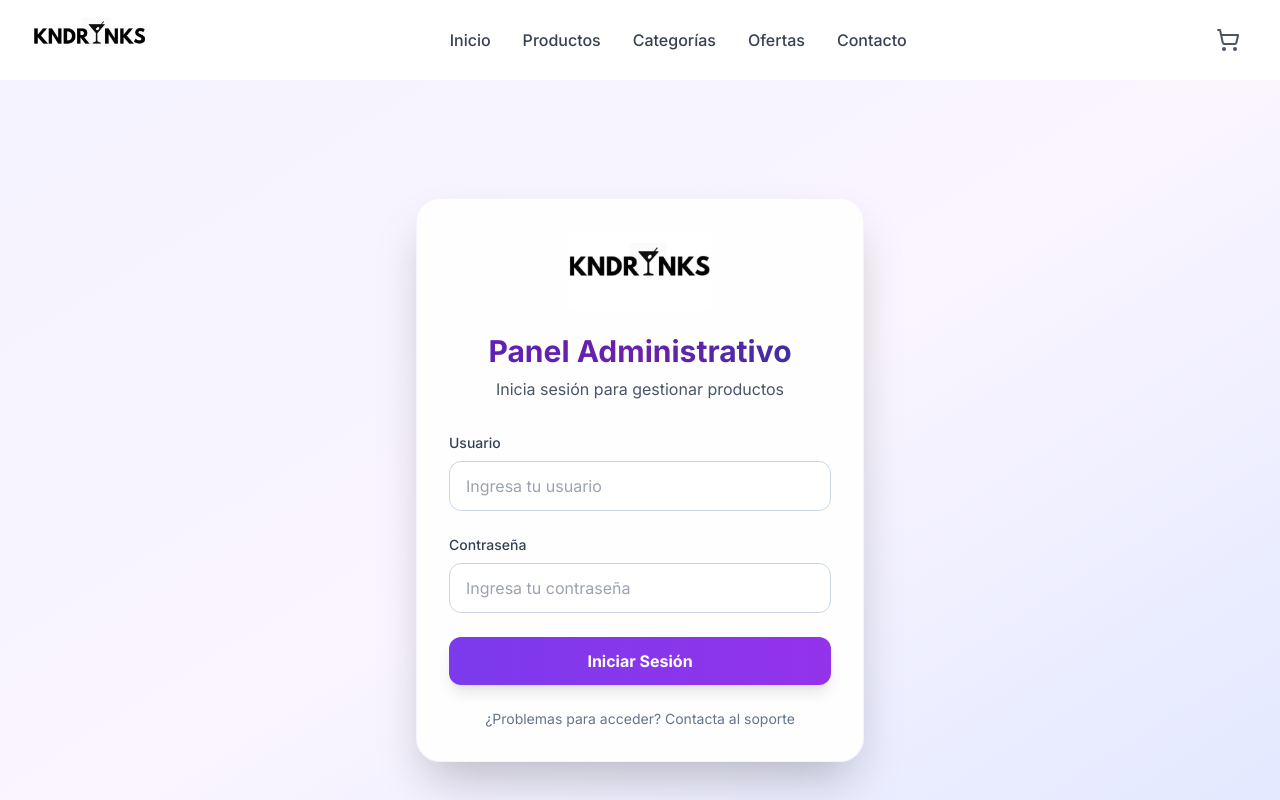
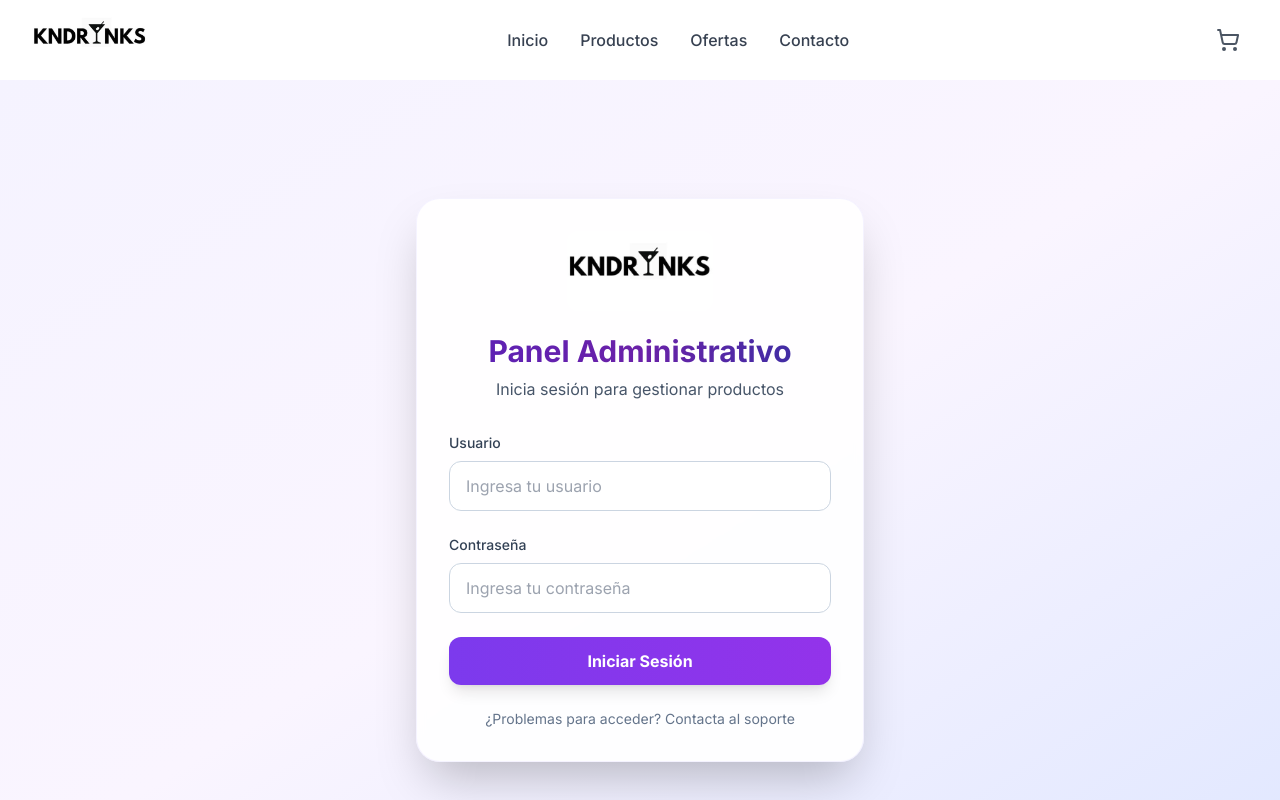
Before and after one commit to TanaFaro/Kndrinks, a Next.js app: page /admin in a window 1280 px wide. Shown: the top 800 px of the page. Built offline with nearby package versions, Linux system fonts and the light colour scheme.

Commit message:
feat: Simplificar menÃº de navegaciÃ³n
- Eliminar 'CategorÃ­as' del menÃº de navegaciÃ³n
- Mantener solo: Inicio, Productos, Ofertas, Contacto
- Aplicar cambios tanto en desktop como mÃ³vil
- Simplificar experiencia de usuario

```diff
--- a/components/Header.tsx
+++ b/components/Header.tsx
@@ -42,9 +42,6 @@ const Header = () => {
               </Link>
               <Link href="/productos" className="text-gray-700 hover:text-primary-600 font-medium transition-colors">
                 Productos
-              </Link>
-              <Link href="/categorias" className="text-gray-700 hover:text-primary-600 font-medium transition-colors">
-                Categorías
               </Link>
               <Link href="/ofertas" className="text-gray-700 hover:text-primary-600 font-medium transition-colors">
                 Ofertas
@@ -95,13 +92,6 @@ const Header = () => {
                   Productos
                 </Link>
                 <Link
-                  href="/categorias"
-                  className="block px-3 py-2 text-gray-700 hover:text-primary-600 hover:bg-gray-50 rounded-md transition-colors"
-                  onClick={() => setIsMenuOpen(false)}
-                >
-                  Categorías
-                </Link>
-                <Link
                   href="/ofertas"
                   className="block px-3 py-2 text-gray-700 hover:text-primary-600 hover:bg-gray-50 rounded-md transition-colors"
                   onClick={() => setIsMenuOpen(false)}
```
